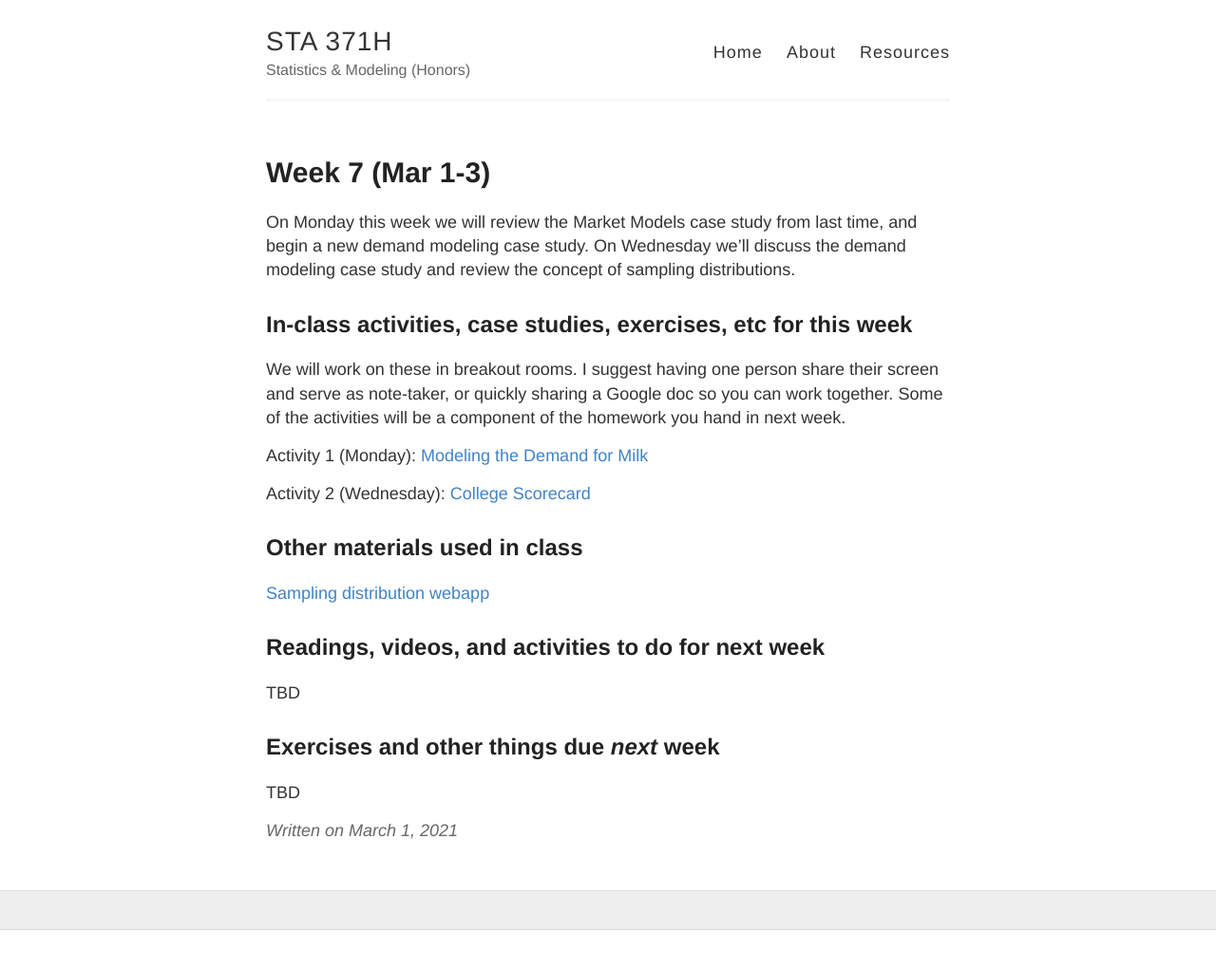
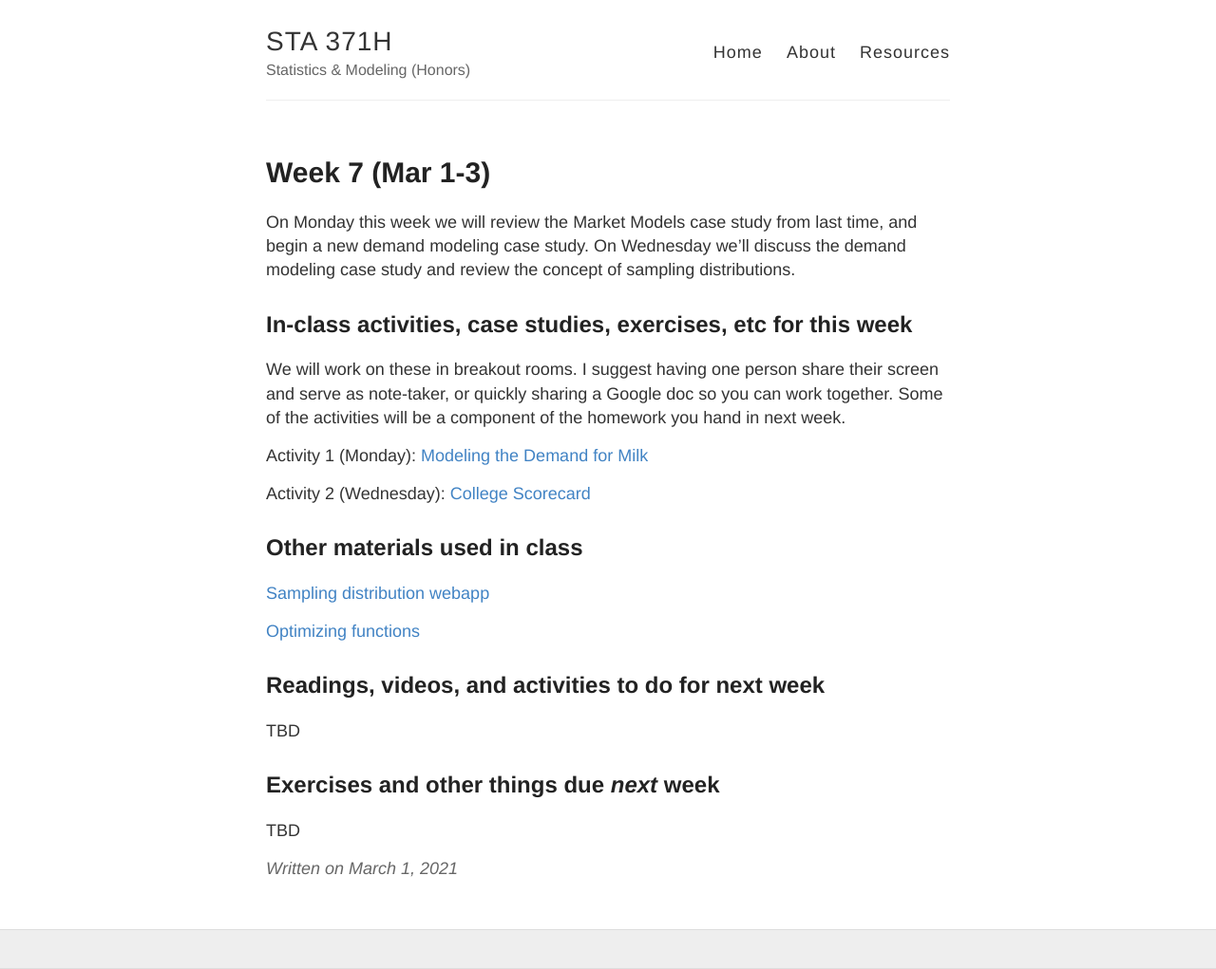
Before and after one commit to jaredsmurray/sta371h, a Jekyll site: the page built from docs/_posts/2021-03-01-Week-07.md, in a window 1280 px wide. Shown: the whole page at 95% size. Built offline with Jekyll 4.4.1, drawn with Linux system fonts in a browser that asks for light colours; before the commit the page ends 980 px from its top, so only the background shows below that.

Commit message:
Update 2021-03-01-Week-07.md

```diff
--- a/docs/_posts/2021-03-01-Week-07.md
+++ b/docs/_posts/2021-03-01-Week-07.md
@@ -19,6 +19,8 @@ Activity 2 (Wednesday): [College Scorecard](../files/scorecard)
 
 [Sampling distribution webapp](https://istats.shinyapps.io/sampdist_cont/)
 
+[Optimizing functions](../files/optim.R)
+
 ## Readings, videos, and activities to do for next week
 
 TBD
```
